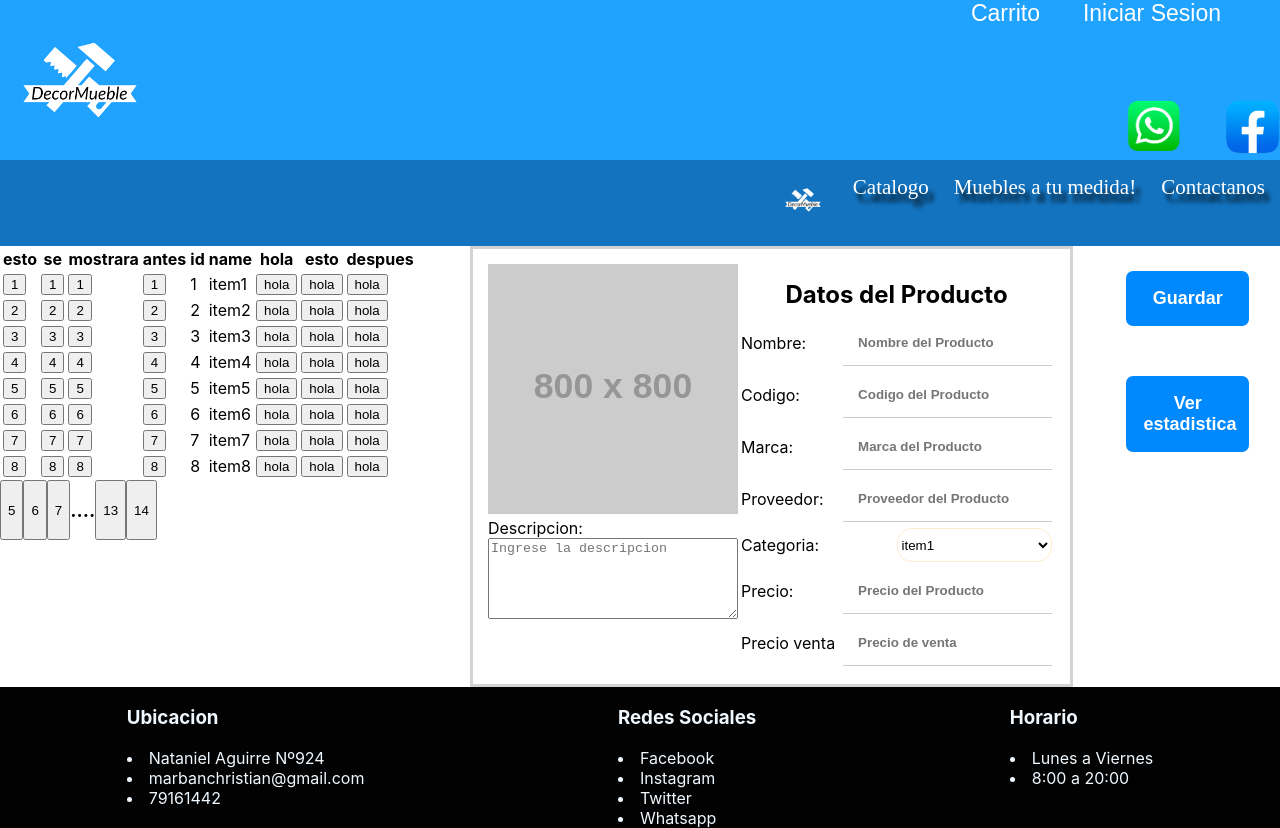
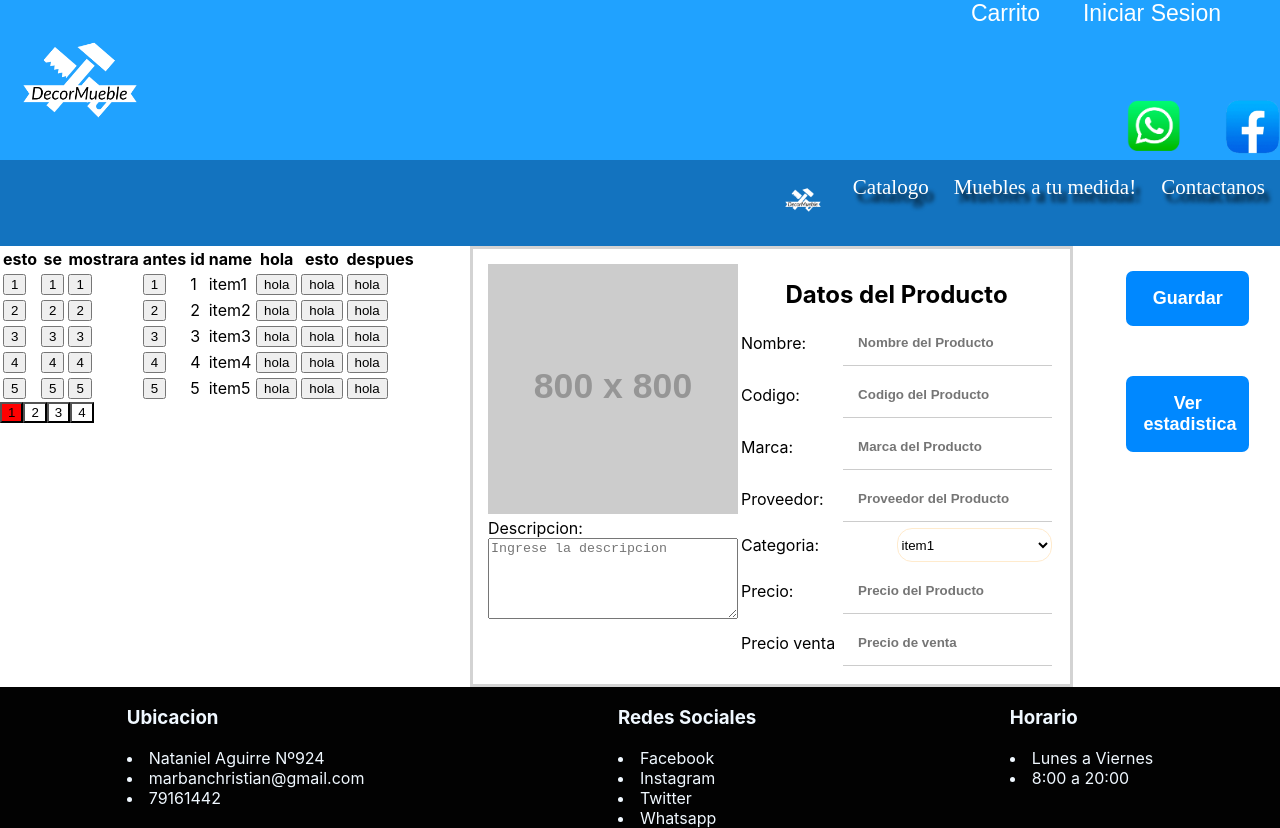
Before and after one commit to onilinkman/ecomereceModel, a React (Create React App) app: page /addItem in a window 1280 px wide. Built offline with nearby package versions, Linux system fonts and the light colour scheme.

Commit message:
se mejoro el paginador

```diff
--- a/src/components/items/addItem.js
+++ b/src/components/items/addItem.js
@@ -21,6 +21,16 @@ class AddItem extends React.Component {
       { id: 6, name: "item6" },
       { id: 7, name: "item7" },
       { id: 8, name: "item8" },
+      { id: 9, name: "item9" },
+      { id: 11, name: "item1" },
+      { id: 12, name: "item2" },
+      { id: 13, name: "item3" },
+      { id: 14, name: "item4" },
+      { id: 15, name: "item5" },
+      { id: 16, name: "item6" },
+      { id: 17, name: "item7" },
+      { id: 18, name: "item8" },
+      { id: 19, name: "item9" },
     ];
 
     var skipHeader = new Map();
--- a/src/components/table.js
+++ b/src/components/table.js
@@ -4,9 +4,10 @@ class TableLibrary extends React.Component {
   constructor(props) {
     super(props);
     this.maxRows = 5;
-    this.numberOfObjects = 10;
+
+    this.numberOfObjects = this.countNumeberOfPages();
     this.pageActual = 1;
-    this.pointer = 4;
+    this.pointer = 1;
     this.idName =
       this.props.idName === undefined ? "tableDefault" : this.props.idName;
     this.className =
@@ -20,8 +21,15 @@ class TableLibrary extends React.Component {
       var dataKeys = Object.keys(this.props.data[0]);
       return (
         <table className={this.className} id={this.idName}>
-          <thead>{this.CreateTableHeader(this.props.data, dataKeys)}</thead>
-          <tbody>{this.CreateBody(this.props.data, dataKeys)}</tbody>
+          <thead>
+            {this.CreateTableHeader(
+              this.limitedRows(this.props.data),
+              dataKeys
+            )}
+          </thead>
+          <tbody>
+            {this.CreateBody(this.limitedRows(this.props.data), dataKeys)}
+          </tbody>
         </table>
       );
     }
@@ -60,6 +68,22 @@ class TableLibrary extends React.Component {
       });
       return newTh;
     }
+  }
+
+  countNumeberOfPages() {
+    return Math.ceil(this.props.data.length / this.maxRows);
+  }
+
+  limitedRows(data) {
+    var newData = [];
+    var start = this.pointer * this.maxRows - this.maxRows;
+    var end = this.pointer * this.maxRows;
+    for (var i = start; i < end; i++) {
+      if (data[i] !== undefined) {
+        newData.push(data[i]);
+      }
+    }
+    return newData;
   }
 
   /**
@@ -108,23 +132,46 @@ class TableLibrary extends React.Component {
     return newTd;
   }
 
-  CreatePaginador(actualPage, totalPages) {
+  shouldComponentUpdate(nextProps) {
+    return true;
+  }
+
+  CreatePaginator(actualPage, totalPages) {
+    let onclick = () => {
+      this.render();
+      this.setState({});
+      this.pointer = actualPage;
+    };
+    let styleSelected = {
+      selected: { background: "red" },
+      unselected: { background: "white" },
+    };
+    let button = (
+      <button
+        onClick={onclick}
+        key={actualPage}
+        style={
+          this.pointer === actualPage
+            ? styleSelected.selected
+            : styleSelected.unselected
+        }
+      >
+        {actualPage}
+      </button>
+    );
     if (actualPage < totalPages) {
-      if (actualPage < this.pointer + 4 || actualPage == totalPages - 1) {
+      if (actualPage < this.pointer + 2 || actualPage === totalPages - 1) {
+        return [button, this.CreatePaginator(actualPage + 1, totalPages)];
+      } else if (actualPage === this.pointer + 2) {
         return [
-          <button>{actualPage}</button>,
-          this.CreatePaginador(actualPage + 1, totalPages),
-        ];
-      } else if (actualPage == this.pointer + 4) {
-        return [
-          <h3>....</h3>,
-          this.CreatePaginador(actualPage + 1, totalPages),
+          <h3 key={actualPage}>....</h3>,
+          this.CreatePaginator(actualPage + 1, totalPages),
         ];
       } else {
-        return this.CreatePaginador(actualPage + 1, totalPages);
+        return this.CreatePaginator(actualPage + 1, totalPages);
       }
     }
-    return <button>{actualPage}</button>;
+    return button;
   }
 
   render() {
@@ -132,7 +179,10 @@ class TableLibrary extends React.Component {
       <div>
         {this.CreateTable()}
         <div style={{ display: "flex" }}>
-          {this.CreatePaginador(this.pointer + 1, 14)}
+          {this.CreatePaginator(
+            this.pointer > 2 ? this.pointer - 2 : 1,
+            this.numberOfObjects
+          )}
         </div>
       </div>
     );
```
